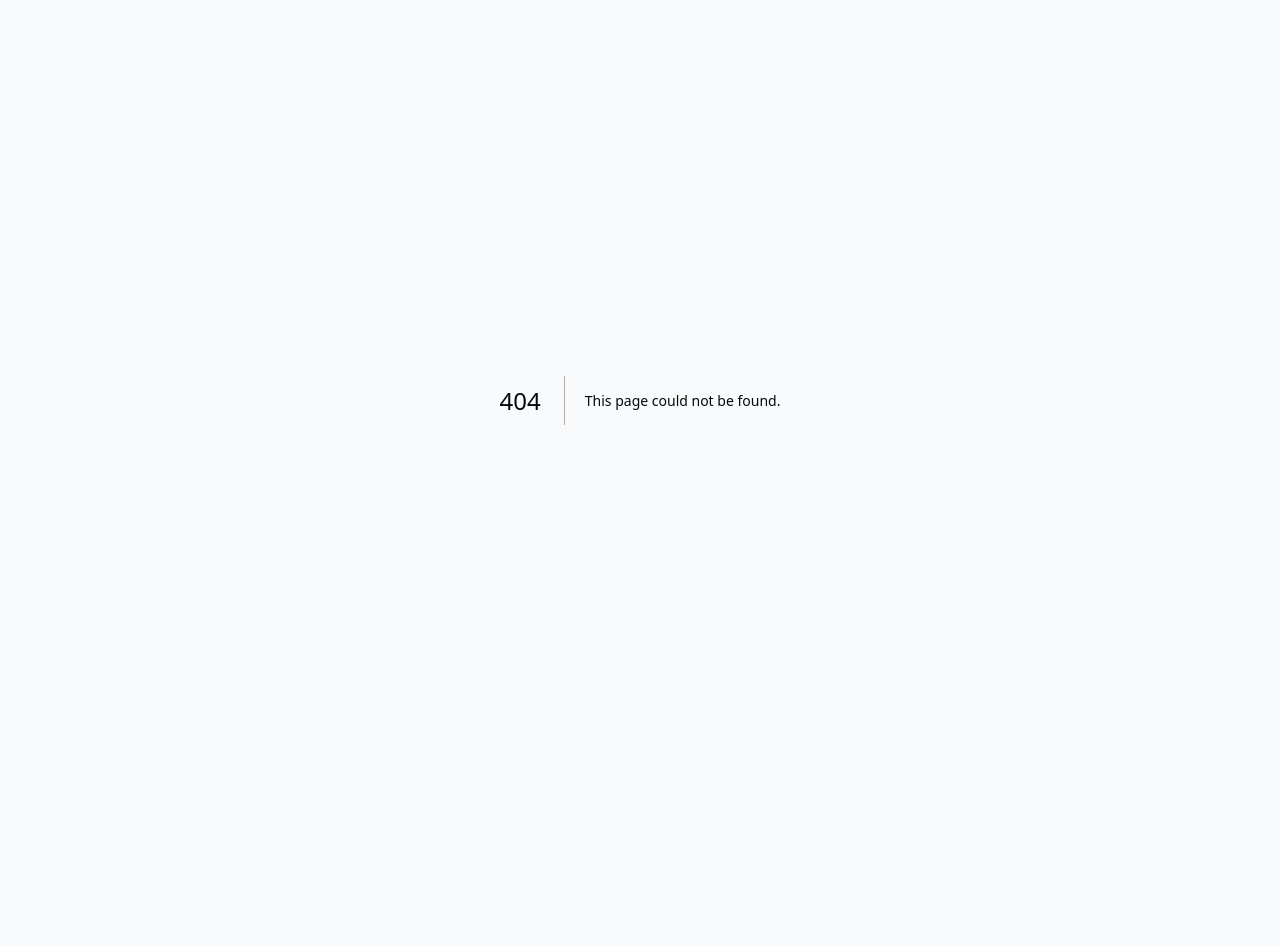
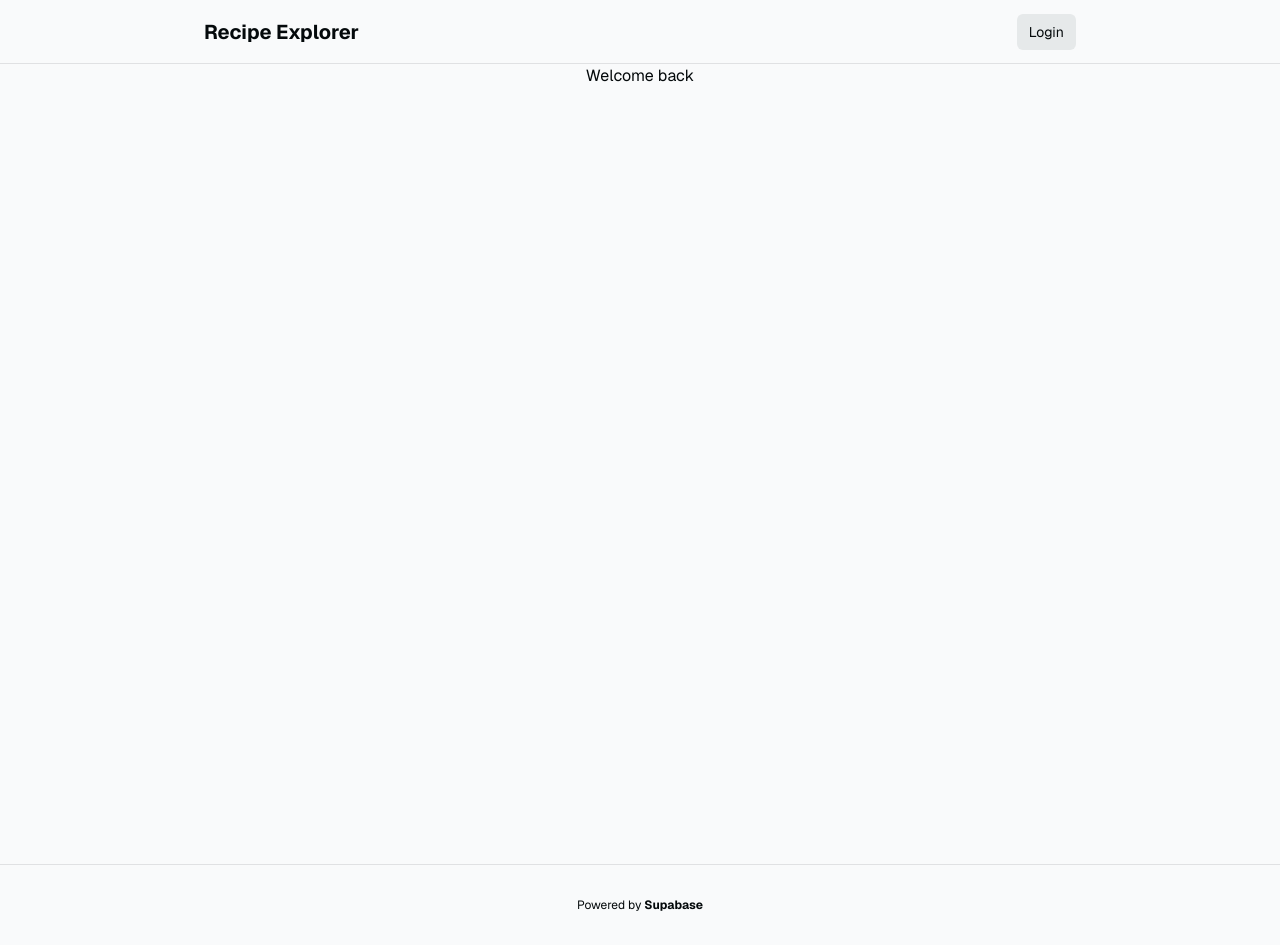
Before and after one commit to j-koziel/recipe-explorer, a Next.js app: page /dashboard in a window 1280 px wide. Before the commit this address had no page. Before the commit the page ends 800 px from the top, so only its background shows below. Built offline with nearby package versions, Linux system fonts and the light colour scheme; no server answers.

Commit message:
feat: creating the most basic dashboard ever

```diff
--- /dev/null
+++ b/app/dashboard/page.tsx
@@ -0,0 +1,17 @@
+import { createClient } from "@/utils/supabase/server";
+import { cookies } from "next/headers";
+
+export default async function Dashboard() {
+  const cookieStore = cookies();
+  const supabase = createClient(cookieStore);
+
+  const {
+    data: { user },
+  } = await supabase.auth.getUser();
+
+  return (
+    <div>
+      <h1>Welcome back {user?.email}</h1>
+    </div>
+  );
+}
--- a/app/layout.tsx
+++ b/app/layout.tsx
@@ -1,5 +1,7 @@
 import { GeistSans } from "geist/font/sans";
 import "./globals.css";
+import Footer from "@/components/Footer";
+import NavBar from "@/components/NavBar";
 
 const defaultUrl = process.env.VERCEL_URL
   ? `https://${process.env.VERCEL_URL}`
@@ -19,9 +21,11 @@ export default function RootLayout({
   return (
     <html lang="en" className={GeistSans.className}>
       <body className="bg-background text-foreground">
+        <NavBar />
         <main className="min-h-screen flex flex-col items-center">
           {children}
         </main>
+        <Footer />
       </body>
     </html>
   );
--- a/app/login/page.tsx
+++ b/app/login/page.tsx
@@ -1,41 +1,41 @@
-import Link from 'next/link'
-import { headers, cookies } from 'next/headers'
-import { createClient } from '@/utils/supabase/server'
-import { redirect } from 'next/navigation'
+import Link from "next/link";
+import { headers, cookies } from "next/headers";
+import { createClient } from "@/utils/supabase/server";
+import { redirect } from "next/navigation";
 
 export default function Login({
   searchParams,
 }: {
-  searchParams: { message: string }
+  searchParams: { message: string };
 }) {
   const signIn = async (formData: FormData) => {
-    'use server'
+    "use server";
 
-    const email = formData.get('email') as string
-    const password = formData.get('password') as string
-    const cookieStore = cookies()
-    const supabase = createClient(cookieStore)
+    const email = formData.get("email") as string;
+    const password = formData.get("password") as string;
+    const cookieStore = cookies();
+    const supabase = createClient(cookieStore);
 
     const { error } = await supabase.auth.signInWithPassword({
       email,
       password,
-    })
+    });
 
     if (error) {
-      return redirect('/login?message=Could not authenticate user')
+      return redirect("/login?message=Could not authenticate user");
     }
 
-    return redirect('/')
-  }
+    return redirect("/dashboard");
+  };
 
   const signUp = async (formData: FormData) => {
-    'use server'
+    "use server";
 
-    const origin = headers().get('origin')
-    const email = formData.get('email') as string
-    const password = formData.get('password') as string
-    const cookieStore = cookies()
-    const supabase = createClient(cookieStore)
+    const origin = headers().get("origin");
+    const email = formData.get("email") as string;
+    const password = formData.get("password") as string;
+    const cookieStore = cookies();
+    const supabase = createClient(cookieStore);
 
     const { error } = await supabase.auth.signUp({
       email,
@@ -43,14 +43,14 @@ export default function Login({
       options: {
         emailRedirectTo: `${origin}/auth/callback`,
       },
-    })
+    });
 
     if (error) {
-      return redirect('/login?message=Could not authenticate user')
+      return redirect("/login?message=Could not authenticate user");
     }
 
-    return redirect('/login?message=Check email to continue sign in process')
-  }
+    return redirect("/login?message=Check email to continue sign in process");
+  };
 
   return (
     <div className="flex-1 flex flex-col w-full px-8 sm:max-w-md justify-center gap-2">
@@ -71,7 +71,7 @@ export default function Login({
           className="mr-2 h-4 w-4 transition-transform group-hover:-translate-x-1"
         >
           <polyline points="15 18 9 12 15 6" />
-        </svg>{' '}
+        </svg>{" "}
         Back
       </Link>
 
@@ -114,5 +114,5 @@ export default function Login({
         )}
       </form>
     </div>
-  )
+  );
 }
--- a/app/page.tsx
+++ b/app/page.tsx
@@ -1,55 +1,11 @@
-import AuthButton from "../components/AuthButton";
-import { createClient } from "@/utils/supabase/server";
-import ConnectSupabaseSteps from "@/components/ConnectSupabaseSteps";
-import SignUpUserSteps from "@/components/SignUpUserSteps";
-import Header from "@/components/Header";
 import { cookies } from "next/headers";
 
 export default async function Index() {
-  const cookieStore = cookies();
-
-  const canInitSupabaseClient = () => {
-    // This function is just for the interactive tutorial.
-    // Feel free to remove it once you have Supabase connected.
-    try {
-      createClient(cookieStore);
-      return true;
-    } catch (e) {
-      return false;
-    }
-  };
-
-  const isSupabaseConnected = canInitSupabaseClient();
-
   return (
     <div className="flex-1 w-full flex flex-col gap-20 items-center">
-      <nav className="w-full flex justify-center border-b border-b-foreground/10 h-16">
-        <div className="w-full max-w-4xl flex justify-end items-center p-3 text-sm">
-          {isSupabaseConnected && <AuthButton />}
-        </div>
-      </nav>
-
       <div className="animate-in flex-1 flex flex-col gap-20 opacity-0 max-w-4xl px-3">
-        <Header />
-        <main className="flex-1 flex flex-col gap-6">
-          <h2 className="font-bold text-4xl mb-4">Next steps</h2>
-          {isSupabaseConnected ? <SignUpUserSteps /> : <ConnectSupabaseSteps />}
-        </main>
+        <h1>Welcome to recipe explorer</h1>
       </div>
-
-      <footer className="w-full border-t border-t-foreground/10 p-8 flex justify-center text-center text-xs">
-        <p>
-          Powered by{" "}
-          <a
-            href="https://supabase.com/?utm_source=create-next-app&utm_medium=template&utm_term=nextjs"
-            target="_blank"
-            className="font-bold hover:underline"
-            rel="noreferrer"
-          >
-            Supabase
-          </a>
-        </p>
-      </footer>
     </div>
   );
 }
--- /dev/null
+++ b/components/Footer.tsx
@@ -0,0 +1,17 @@
+export default function Footer() {
+  return (
+    <footer className="w-full border-t border-t-foreground/10 p-8 flex justify-center text-center text-xs">
+      <p>
+        Powered by{" "}
+        <a
+          href="https://supabase.com/?utm_source=create-next-app&utm_medium=template&utm_term=nextjs"
+          target="_blank"
+          className="font-bold hover:underline"
+          rel="noreferrer"
+        >
+          Supabase
+        </a>
+      </p>
+    </footer>
+  );
+}
--- /dev/null
+++ b/components/NavBar.tsx
@@ -0,0 +1,14 @@
+import AuthButton from "./AuthButton";
+
+export default function NavBar() {
+  return (
+    <nav className="w-full flex justify-center border-b border-b-foreground/10 h-16">
+      <div className="w-full max-w-4xl flex justify-between items-center p-3 text-sm">
+        <a className="hover:underline text-xl font-bold" href="/">
+          Recipe Explorer
+        </a>
+        <AuthButton />
+      </div>
+    </nav>
+  );
+}
```
